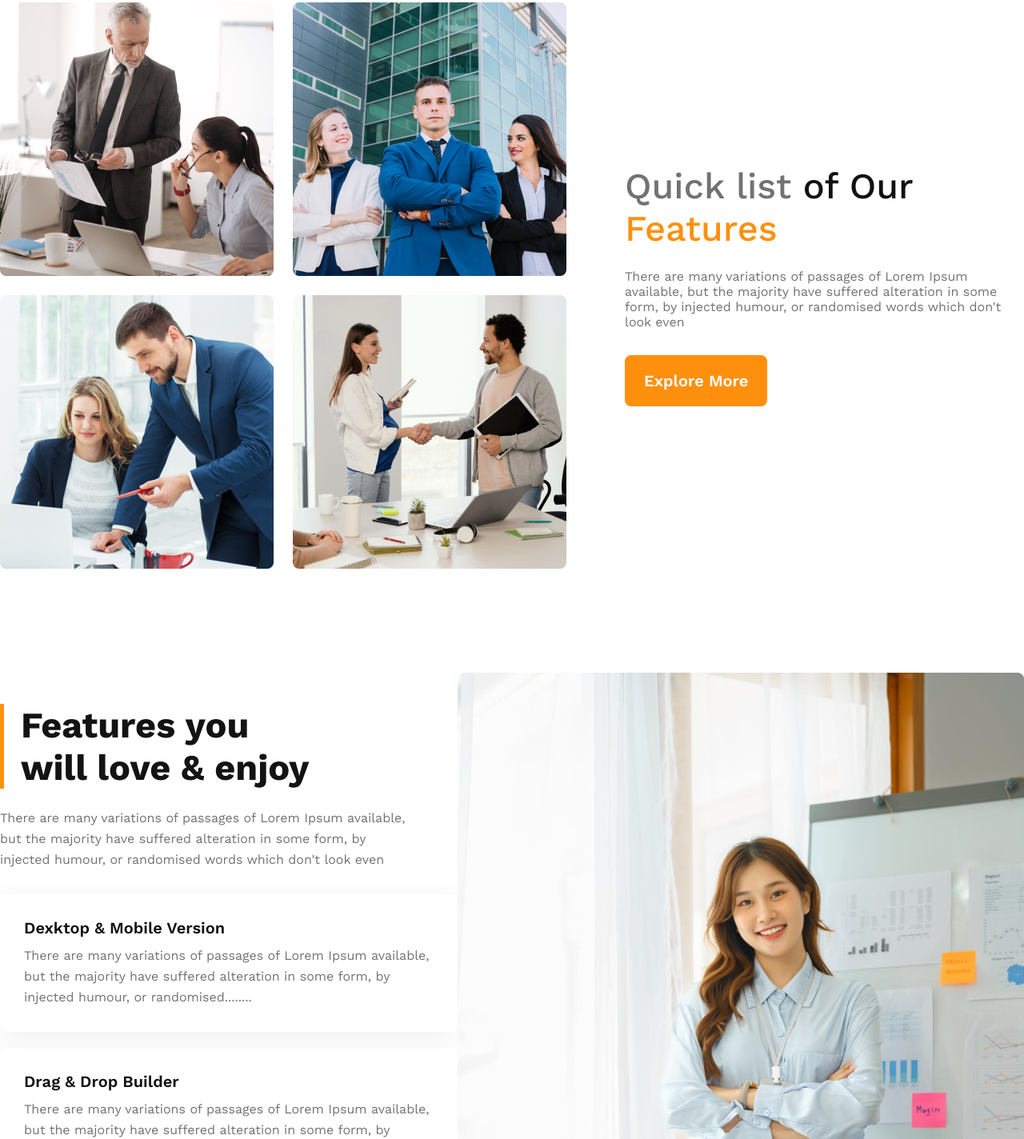
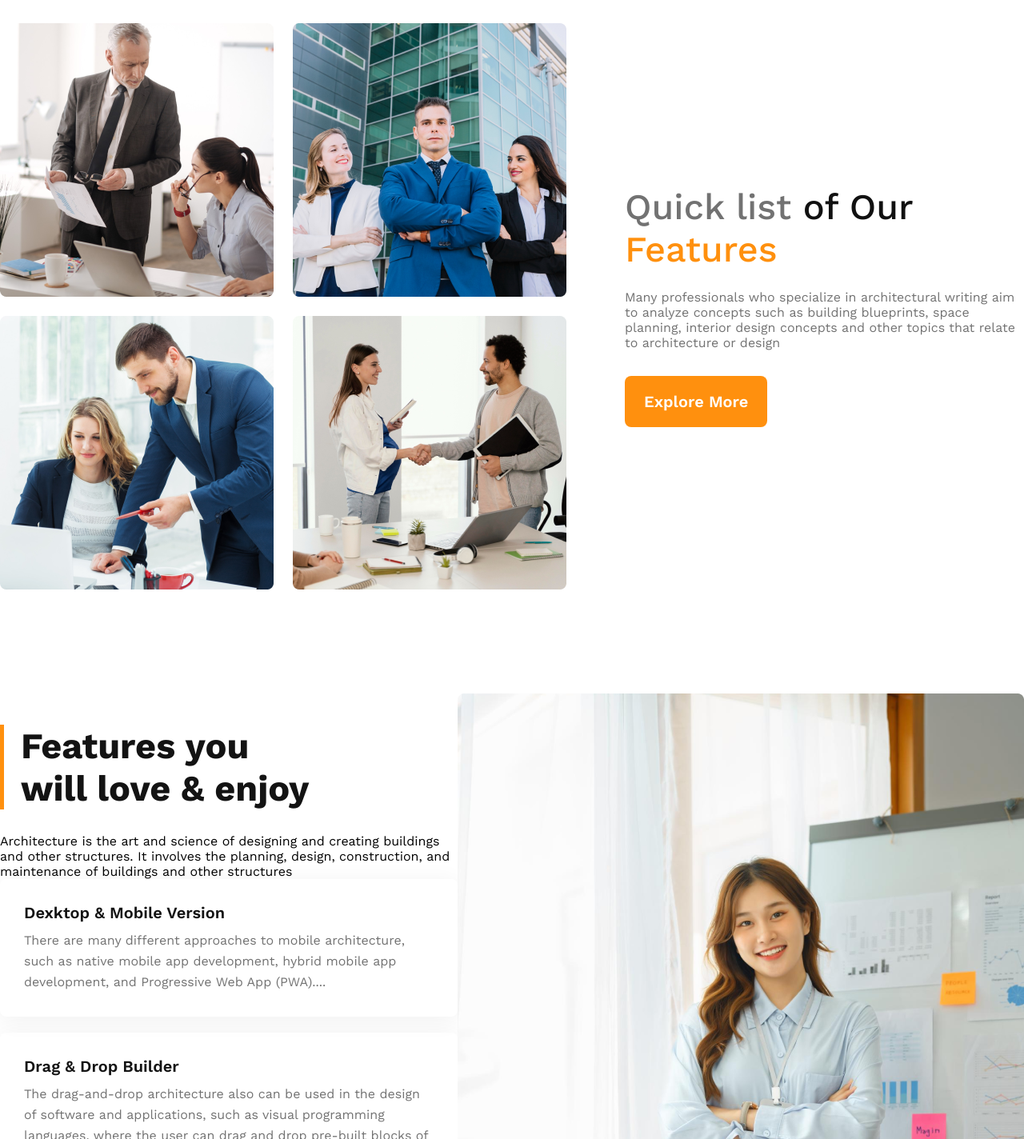
Before and after one commit to developersharif1919/developer-sharif-g3-architects, a plain HTML site: page index.html in a window 1280 px wide. Shown: the part 1376-2800 px from the top of the page at 80% size. Drawn offline with nearby package versions, Linux system fonts and the light colour scheme.

Commit message:
Fix Some Problem

```diff
--- a/index.html
+++ b/index.html
@@ -38,9 +38,7 @@
             <div class="banner-information">
                 <h1 class="banner-title">Brand New</h1>
                 <h1 class="banner-title">Group of Architects</h1>
-                <p class="banner-description">There are many variations of passages of Lorem Ipsum available, but the
-                    majority have suffered alteration in some form, by injected humour, or randomised words which don't
-                    look even</p>
+                <p class="banner-description">The majority of architects, even without advanced knowledge of graphic design, intuitively select sans serif typefaces, due to its minimalism and straight lines. Among the most used texts, as well as the previous case, Helvetica is notorious among professionals.</p>
                 <button class="primary-btn">Explore More</button>
             </div>
             <img src="images/banner.png" alt="">
@@ -59,9 +57,7 @@
             <div class="features-information">
                 <h2 class="features-title">Quick list <span class="features-title-black-color">of Our</span></h2>
                 <h2 class="features-title"><span class="features-title-different-color">Features</span></h2>
-                <p class="features-description">There are many variations of passages of Lorem Ipsum available, but the
-                    majority have suffered alteration in some form, by injected humour, or randomised words which don't
-                    look even</p>
+                <p class="features-description">Many professionals who specialize in architectural writing aim to analyze concepts such as building blueprints, space planning, interior design concepts and other topics that relate to architecture or design</p>
                 <button class="primary-btn">Explore More</button>
             </div>
         </section>
@@ -71,32 +67,22 @@
         <section class="features-details">
             <div class="features-details-information">
                 <h2 class="features-details-title">Features you will love & enjoy</h2>
-                <p class="features-details-description">There are many variations of passages of Lorem Ipsum available,
-                    but the majority have suffered alteration in some form, by injected humour, or randomised words
-                    which don't look even</p>
+                <p class="features-details-description"></p>Architecture is the art and science of designing and creating buildings and other structures. It involves the planning, design, construction, and maintenance of buildings and other structures </p>
                 <div class="features-items">
                     <h4 class="feature-item-title">Dexktop & Mobile Version</h4>
-                    <p class="feature-item-description">There are many variations of passages of Lorem Ipsum available,
-                        but the majority have suffered alteration in some form, by injected humour, or
-                        randomised........</p>
+                    <p class="feature-item-description">There are many different approaches to mobile architecture, such as native mobile app development, hybrid mobile app development, and Progressive Web App (PWA)....</p>
                 </div>
                 <div class="features-items">
                     <h4 class="feature-item-title">Drag & Drop Builder</h4>
-                    <p class="feature-item-description">There are many variations of passages of Lorem Ipsum available,
-                        but the majority have suffered alteration in some form, by injected humour, or
-                        randomised........</p>
+                    <p class="feature-item-description">The drag-and-drop architecture also can be used in the design of software and applications, such as visual programming languages, where the user can drag and drop pre-built blocks of code to create a programe.....</p>
                 </div>
                 <div class="features-items">
                     <h4 class="feature-item-title">Awesome Modern Design</h4>
-                    <p class="feature-item-description">There are many variations of passages of Lorem Ipsum available,
-                        but the majority have suffered alteration in some form, by injected humour, or
-                        randomised........</p>
+                    <p class="feature-item-description">These are just a few examples of the many modern architectural designs that are being used today. The key to awesome modern design architecture is the combination of creativity....</p>
                 </div>
                 <div class="features-items">
                     <h4 class="feature-item-title">Super Easy to Edit</h4>
-                    <p class="feature-item-description">There are many variations of passages of Lorem Ipsum available,
-                        but the majority have suffered alteration in some form, by injected humour, or
-                        randomised........</p>
+                    <p class="feature-item-description">"Super Easy to Edit Architecture" can refer to different aspects of architectural design and construction. It can refer to the ease of making changes or updates to a building's design, ....</p>
                 </div>
             </div>
             <div class="features-details-img">
```
